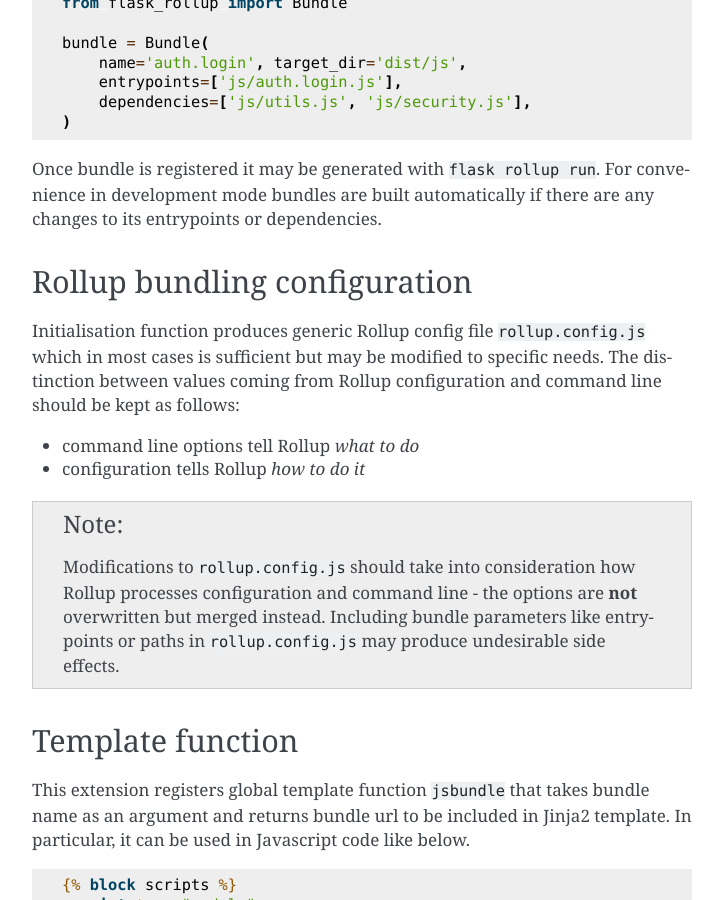
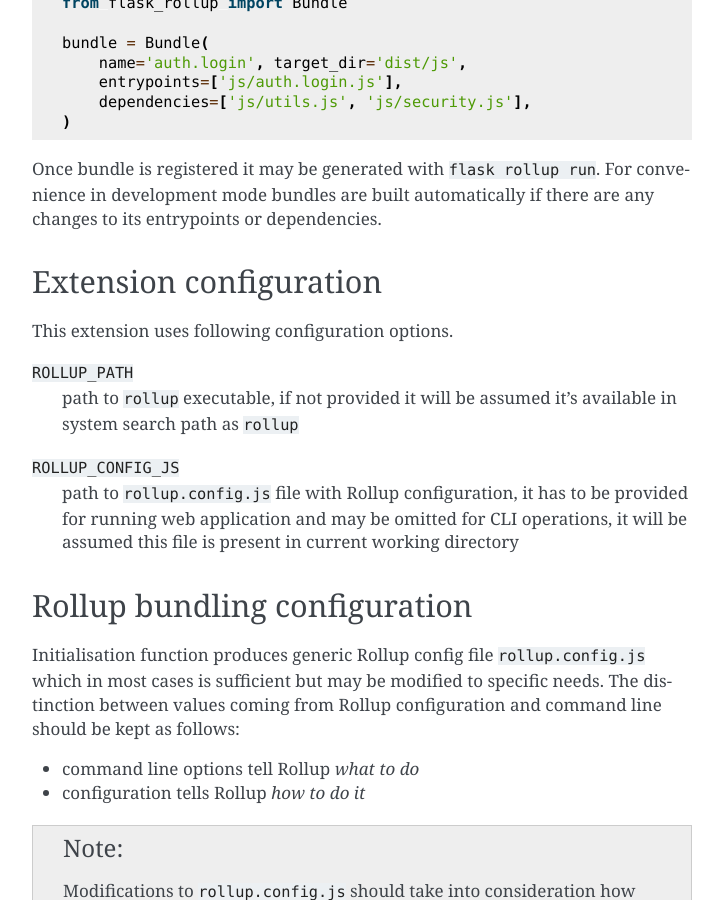
Before and after one commit to zgoda/flask-rollup, a Sphinx documentation site: the page built from docs/index.rst, in a window 1280 px wide and 900 px high, scrolled down 2492 px. Shown: the whole window, without its empty margins (388-1111 px from the left). Built offline with Sphinx 7.4.7, drawn with Linux system fonts in a browser that asks for light colours; some of the changed text lies outside the part shown.

Commit message:
Document extension configuration

```diff
--- a/docs/index.rst
+++ b/docs/index.rst
@@ -91,6 +91,17 @@
 
 .. _Terser: https://terser.org/
 
+Extension configuration
+-----------------------
+
+This extension uses following configuration options.
+
+``ROLLUP_PATH``
+    path to ``rollup`` executable, if not provided it will be assumed it's available in system search path as ``rollup``
+
+``ROLLUP_CONFIG_JS``
+    path to ``rollup.config.js`` file with Rollup configuration, it has to be provided for running web application and may be omitted for CLI operations, it will be assumed this file is present in current working directory
+
 Rollup bundling configuration
 -----------------------------
 
--- a/src/flask_rollup/__init__.py
+++ b/src/flask_rollup/__init__.py
@@ -120,7 +120,7 @@
 
     def calc_state(self) -> str:
         """Calculate bundle state checksum. This is used to determine if bundle should
-        be rebuild in development mode. For each input path (entrypoints and
+        be rebuilt in development mode. For each input path (entrypoints and
         dependencies) file modification time is used as a base of calculation.
 
         Returns:
@@ -160,7 +160,7 @@
 @dataclass
 class Rollup:
     """Rollup integration with Flask. Extension can be registered in both simple way
-    and using application factory and ``init_app(app)`` pattern.
+    or with ``init_app(app)`` pattern.
     """
     app: Optional[Flask] = None
     bundles: Mapping[str, Bundle] = field(default_factory=dict, init=False)
```
